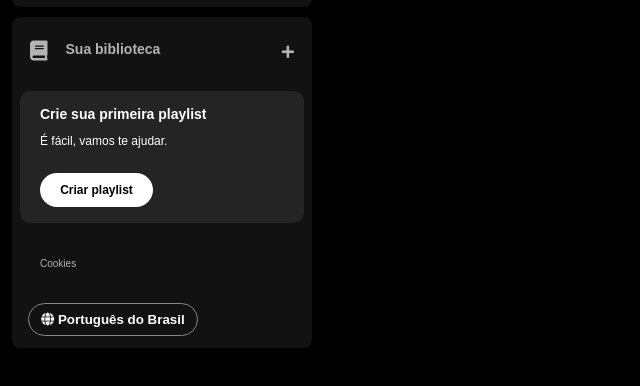
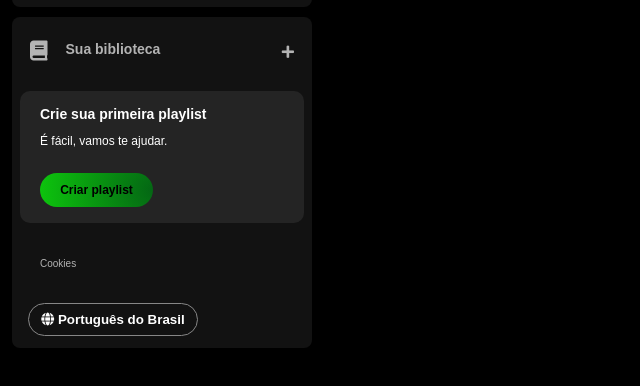
Before and after one commit to carolainesantos/imersao-alura, a plain HTML site: page index.html in a window 1280 px wide. Shown: the part 166-552 px from the top of the page, without its empty margins (0-640 px from the left). Drawn offline with Linux system fonts and the light colour scheme.

Commit message:
Estilizando botão com gradiente no css

```diff
--- a/index.html
+++ b/index.html
@@ -68,8 +68,9 @@
           <span>Português do Brasil</span>
         </button>
       </div>
+    </div> <!-- Fecha div library -->
 
-    </div> <!-- Fecha divi library -->
+
   </div> <!-- Fecha div principal -->
 </body>
 
--- a/style.css
+++ b/style.css
@@ -127,11 +127,11 @@ body {
 .section-playlist__content .section-playlist__button {
   display: flex;
   justify-content: center;
-  background-color: #fff;
+  background: radial-gradient(circle at 100% 50%, #046614, #0dc40d);
   color: #000;
   border-radius: 20px;
   font-size: 12px;
-  font-weight: 700;
+  font-weight: 800; /* antes era 700*/
   font-family: "DM Sans", sans-serif;
   text-decoration: none;
   text-transform: none;
```
